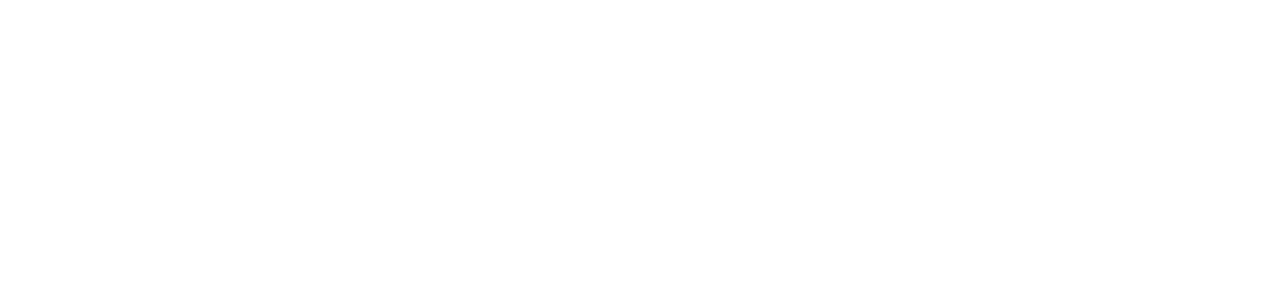
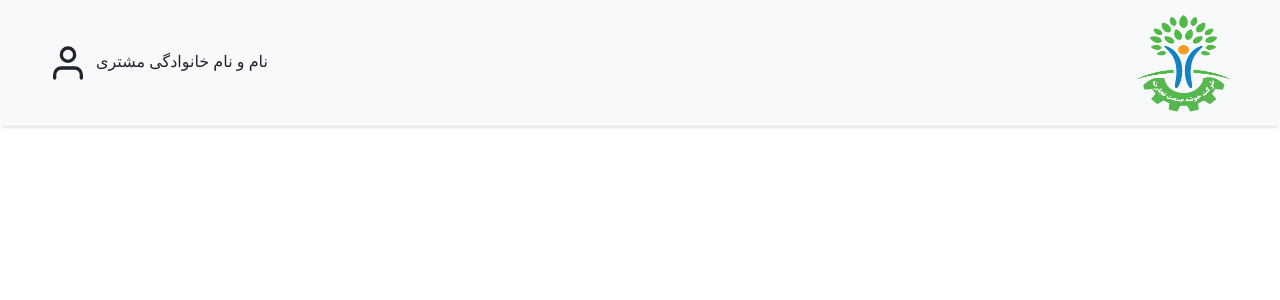
Before and after one commit to thisisehyas/CRM-Webiste, a React (Vite) app in the folder Frontend/: page /CostumerPanel in a window 1280 px wide. Shown: the top 300 px of the page. Built offline with nearby package versions, Linux system fonts and the light colour scheme.

Commit message:
Costumer panel: Created the header

```diff
--- a/Frontend/src/App.jsx
+++ b/Frontend/src/App.jsx
@@ -20,6 +20,7 @@
 import AdminProducts from "./components/Admin/RoutesAdmin/AdminProducts.jsx";
 import AdminCategory from "./components/Admin/RoutesAdmin/AdminCategory.jsx";
 import AdminProduct from "./components/Admin/RoutesAdmin/AdminProduct.jsx";
+import CostumerPanel from "./routes/CostumerPanel.jsx";
 
 const MainLayout = ({ children }) => (
   <div className="App">
@@ -111,6 +112,9 @@
             <AdminProduct/>
           </MainLayout>
         </Route>
+        <Route path="/CostumerPanel">
+          <CostumerPanel/>
+        </Route>
       </Switch>
     </Router>
   );
--- /dev/null
+++ b/Frontend/src/components/Costumer/CostumerPanelHeader.jsx
@@ -0,0 +1,60 @@
+import React from "react";
+import { Row, Navbar, Container, Nav } from "react-bootstrap";
+import "bootstrap/dist/css/bootstrap.min.css";
+import "../../styles/fontSize.css";
+
+const CostumerPanelHeader = () => {
+  return (
+    <div
+      style={{
+        overflowX: "hidden",
+        boxShadow: "0 4px 2px -2px rgba(0, 0, 0, 0.1)",
+      }}
+    >
+      <Row>
+        <Navbar
+          expand="lg"
+          style={{ boxShadow: "0 4px 2px -2px rgba(0, 0, 0, 0.1)" }}
+          className="bg-body-tertiary"
+        >
+          <Container
+            fluid
+            className="d-flex justify-content-between flex-row-reverse"
+          >
+            <Navbar.Brand className="navbar-brand mx-2 mx-lg-5">
+              <img
+                className="logo"
+                src="../images/logo-navbar.png"
+                alt="لوگوی شرکت"
+                style={{ width: "98px", height: "100px" }}
+              />
+            </Navbar.Brand>
+            <Nav.Item className="mx-2 mx-lg-5">
+              <svg
+                className="mb-2"
+                xmlns="http://www.w3.org/2000/svg"
+                width="40"
+                height="40"
+                viewBox="0 0 24 24"
+                fill="none"
+                stroke="currentColor"
+                stroke-width="2"
+                stroke-linecap="round"
+                stroke-linejoin="round"
+                class="feather feather-user"
+              >
+                <path d="M20 21v-2a4 4 0 0 0-4-4H8a4 4 0 0 0-4 4v2"></path>
+                <circle cx="12" cy="7" r="4"></circle>
+              </svg>
+              <span className="mx-2 change-font">نام و نام خانوادگی مشتری</span>
+            </Nav.Item>
+          </Container>
+        </Navbar>
+      </Row>
+    </div>
+  );
+};
+
+export default CostumerPanelHeader;
+
+//change the font of the entire web. It actually makes a difference.
--- a/Frontend/src/routes/AdminPanel.jsx
+++ b/Frontend/src/routes/AdminPanel.jsx
@@ -52,3 +52,5 @@
 // i want the length to stretch and be the same size
 
 // if you add the online QA part you can put it under the routeslist
+
+// need a part for the admin to be able to log out
--- /dev/null
+++ b/Frontend/src/routes/CostumerPanel.jsx
@@ -0,0 +1,11 @@
+import CostumerPanelHeader from "../components/Costumer/CostumerPanelHeader";
+
+const CostumerPanel = () => {
+  return (
+    <>
+      <CostumerPanelHeader />
+    </>
+  );
+};
+
+export default CostumerPanel;
--- a/Frontend/src/routes/Login.jsx
+++ b/Frontend/src/routes/Login.jsx
@@ -20,7 +20,7 @@
   const [password, setPassword] = useState("");
   const [errorMessage, setErrorMessage] = useState("");
   const [redirectToHome, setRedirectToHome] = useState(false);
-  const [redirectToUserPanel, setRedirectToUserPanel] = useState(false);
+  const [redirectToUserPanel, setRedirectToAdminPanel] = useState(false);
 
   const fetchUserInfo = async (accessToken) => {
     try {
@@ -48,7 +48,7 @@
 
           if (user.is_staff) {
             // Admin user, redirect to user panel
-            setRedirectToUserPanel(true);
+            setRedirectToAdminPanel(true);
           } else {
             // Normal user, redirect to home
             setRedirectToHome(true);
@@ -83,7 +83,7 @@
       const user = await fetchUserInfo(accessToken);
 
       if (user.is_staff) {
-        setRedirectToUserPanel(true);
+        setRedirectToAdminPanel(true);
       } else {
         setRedirectToHome(true);
       }
```
